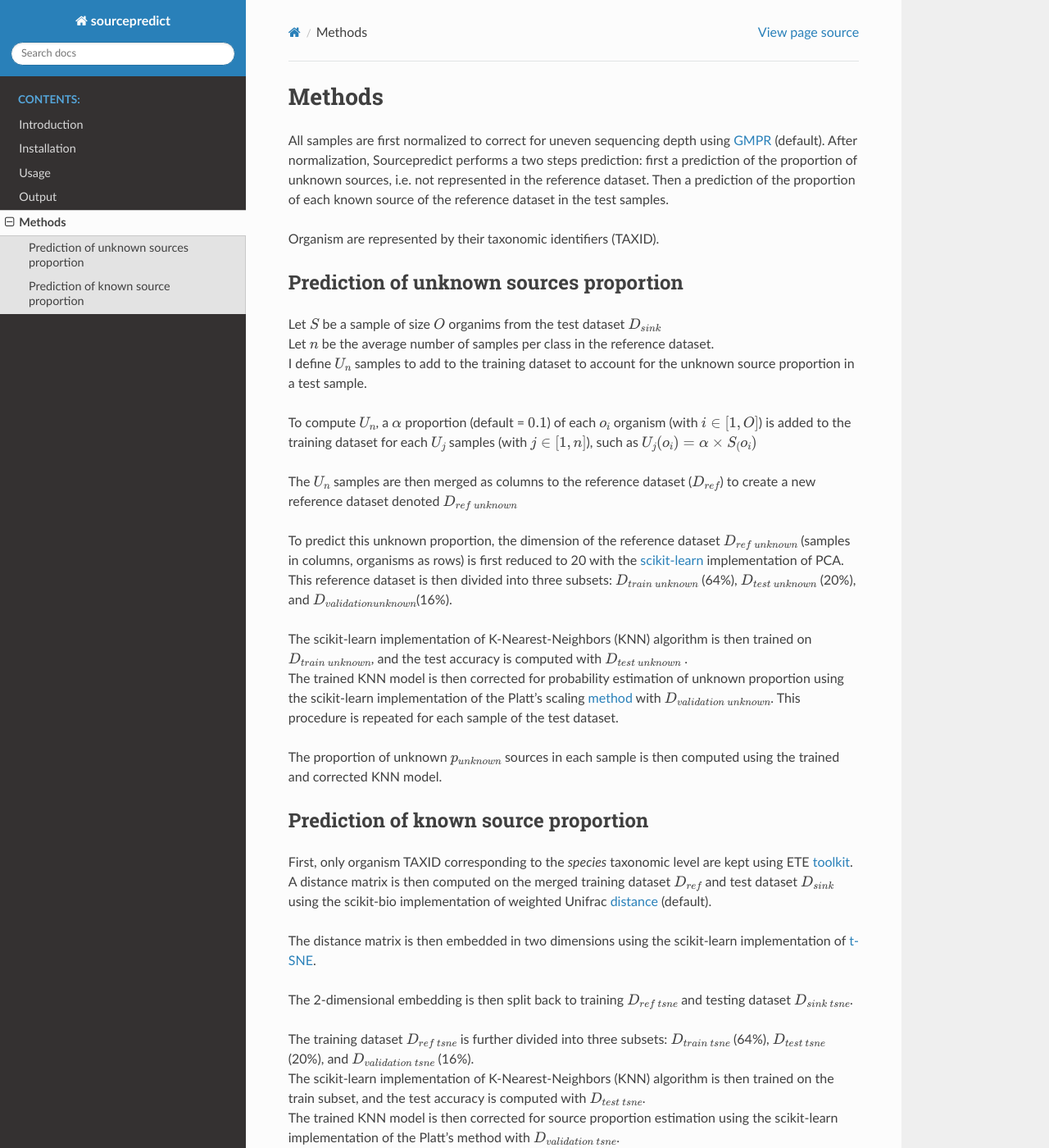
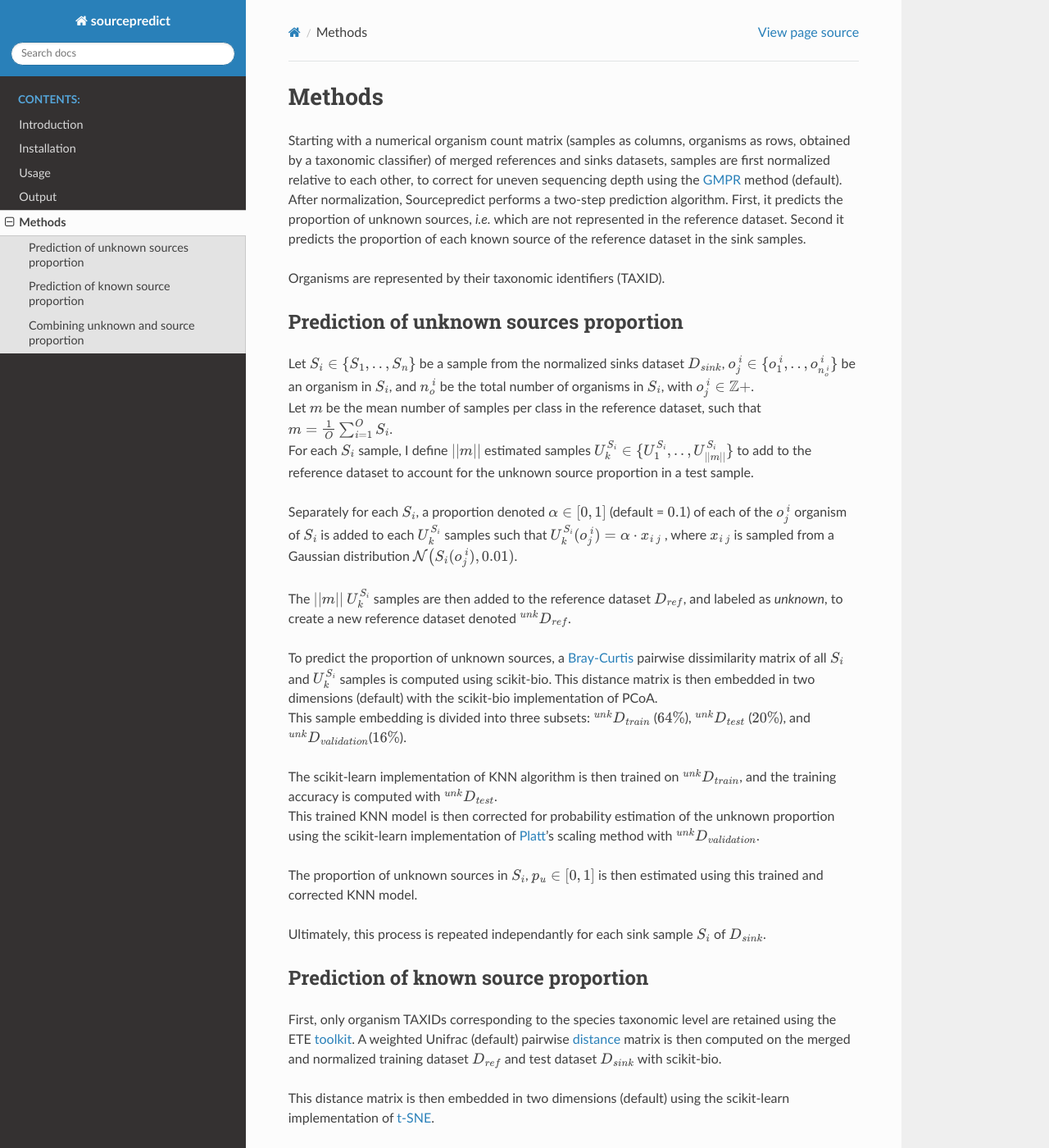
Before and after one commit to maxibor/sourcepredict, a Sphinx documentation site: the page built from docs/methods.rst, in a window 1280 px wide and 1400 px high. Shown: the whole window at 82% size. Built offline with Sphinx 7.4.7 and the Read the Docs theme 2.0.0, drawn with Linux system fonts in a browser that asks for light colours; some of the changed text lies outside the part shown.

Commit message:
update doc and bump version

```diff
--- a/docs/intro.md
+++ b/docs/intro.md
@@ -7,14 +7,14 @@ Prediction/source tracking of metagenomic samples source using machine learning
 
 ----
 
-[SourcePredict](https://github.com/maxibor/sourcepredict) is a Python package to classify and predict the source of metagenomics sample given a training set.
+SourcePredict [(github.com/maxibor/sourcepredict)](https://github.com/maxibor/sourcepredict) is a Python Conda package to classify and predict the origin of metagenomic samples, given a reference dataset of known origins, a problem also known as source tracking.
 
-The DNA shotgun sequencing of human, animal, and environmental samples opened up new doors to explore the diversity of life in these different environments, a field known as metagenomics.
-One of the goals of metagenomics is to look at the composition of a sequencing sample with tools known as taxonomic classifiers.
-These taxonomic classifiers, such as Kraken for example, will compute the taxonomic composition in Operational Taxonomic Unit (OTU), from the DNA sequencing data.
+DNA shotgun sequencing of human, animal, and environmental samples has opened up new doors to explore the diversity of life in these different environments, a field known as metagenomics.
+One aspect of metagenomics is investigating the community composition of organisms within a sequencing sample with tools known as taxonomic classifiers.
+These taxonomic classifiers, such as [Kraken](https://ccb.jhu.edu/software/kraken/), will compute the organism taxonomic composition from the DNA sequencing data.
 
-When in most cases the origin of a metagenomic sample is known, it is sometimes part of the research question to infer and/or confirm its source.
-Using samples of known sources, a training set can be established with the OTU sample composition as features, and the source of the sample as class labels.
-With this training set, a machine learning algorithm can be trained to predict the source of unlabeled samples from their OTU taxonomic composition.
-
-SourcePredict performs the classification/prediction of unlabeled samples sources from their OTU taxonomic compositions.
+In cases where the origin of a metagenomic sample, its source, is unknown, it is often part of the research question to predict and/or confirm the source.
+Using samples of known sources, a reference dataset can be established with the taxonomic composition of the samples, *i.e.* the organisms identified in the samples as features, and the sources of the samples as class labels.
+With this reference dataset, a machine learning algorithm can be trained to predict the source of unknown samples (sinks) from their taxonomic composition.
+Other tools used to perform the prediction of a sample source already exist, such as SourceTracker [sourcetracker](https://www.nature.com/articles/nmeth.1650), which employs Gibbs sampling.
+However, with Sourcepredict using a dimension reduction algorithm, followed by K-Nearest-Neighbors (KNN) classification, the interpretation of the results is made more straightforward thanks to the embedding of the samples in a human observable low dimensional space.
--- a/docs/methods.rst
+++ b/docs/methods.rst
@@ -1,84 +1,117 @@
 Methods
 =======
 
-All samples are first normalized to correct for uneven sequencing depth
-using GMPR_ (default). After normalization, Sourcepredict
-performs a two steps prediction: first a prediction of the proportion of
-unknown sources, i.e. not represented in the reference dataset. Then a
-prediction of the proportion of each known source of the reference
-dataset in the test samples.
+Starting with a numerical organism count matrix (samples as columns,
+organisms as rows, obtained by a taxonomic classifier) of merged
+references and sinks datasets, samples are first normalized relative to
+each other, to correct for uneven sequencing depth using the GMPR_ method
+(default). After normalization, Sourcepredict performs a
+two-step prediction algorithm. First, it predicts the proportion of
+unknown sources, *i.e.* which are not represented in the reference
+dataset. Second it predicts the proportion of each known source of the
+reference dataset in the sink samples.
 
-Organism are represented by their taxonomic identifiers (TAXID).
+Organisms are represented by their taxonomic identifiers (TAXID).
 
 Prediction of unknown sources proportion
 ~~~~~~~~~~~~~~~~~~~~~~~~~~~~~~~~~~~~~~~~
 
-| Let :math:`S` be a sample of size :math:`O` organims from the test
-  dataset :math:`D_{sink}`
-| Let :math:`n` be the average number of samples per class in the
-  reference dataset.
-| I define :math:`U_n` samples to add to the training dataset to account
-  for the unknown source proportion in a test sample.
+| Let :math:`S_i \in \{S_1, .., S_n\}` be a sample from the normalized
+  sinks dataset :math:`D_{sink}`,
+  :math:`o_{j}^{\ i} \in \{o_{1}^{\ i},.., o_{n_o^{\ i}}^{\ i}\}` be an
+  organism in :math:`S_i`, and :math:`n_o^{\ i}` be the total number of
+  organisms in :math:`S_i`, with :math:`o_{j}^{\ i} \in \mathbb{Z}+`.
+| Let :math:`m` be the mean number of samples per class in the reference
+  dataset, such that :math:`m = \frac{1}{O}\sum_{i=1}^{O}S_i`.
+| For each :math:`S_i` sample, I define :math:`||m||` estimated samples
+  :math:`U_k^{S_i} \in \{U_1^{S_i}, ..,U_{||m||}^{S_i}\}` to add to the
+  reference dataset to account for the unknown source proportion in a
+  test sample.
 
-To compute :math:`U_n`, a :math:`\alpha` proportion (default =
-:math:`0.1`) of each :math:`o_i` organism (with :math:`i\in[1,O]`) is
-added to the training dataset for each :math:`U_j` samples (with
-:math:`j\in[1,n]`), such as :math:`U_j(o_i) = \alpha\times S_(o_i)`
+Separately for each :math:`S_i`, a proportion denoted
+:math:`\alpha \in [0,1]` (default = :math:`0.1`) of each of the
+:math:`o_{j}^{\ i}` organism of :math:`S_i` is added to each
+:math:`U_k^{S_i}` samples such that
+:math:`U_k^{S_i}(o_j^{\ i}) = \alpha \cdot x_{i \ j}` , where
+:math:`x_{i \ j}` is sampled from a Gaussian distribution
+:math:`\mathcal{N}\big(S_i(o_j^{\ i}), 0.01)`.
 
-The :math:`U_n` samples are then merged as columns to the reference
-dataset (:math:`D_{ref}`) to create a new reference dataset denoted
-:math:`D_{ref\ unknown}`
+The :math:`||m||` :math:`U_k^{S_i}` samples are then added to the
+reference dataset :math:`D_{ref}`, and labeled as *unknown*, to create a
+new reference dataset denoted :math:`{}^{unk}D_{ref}`.
 
-| To predict this unknown proportion, the dimension of the reference
-  dataset :math:`D_{ref\ unknown}` (samples in columns, organisms as
-  rows) is first reduced to 20 with the scikit-learn_
-  implementation of PCA.
-| This reference dataset is then divided into three subsets:
-  :math:`D_{train\ unknown}` (64%), :math:`D_{test\ unknown}` (20%), and
-  :math:`D_{validation unknown}`\ (16%).
+| To predict the proportion of unknown sources, a Bray-Curtis_ pairwise dissimilarity matrix of all :math:`S_i` and
+  :math:`U_k^{S_i}` samples is computed using scikit-bio. This distance
+  matrix is then embedded in two dimensions (default) with the
+  scikit-bio implementation of PCoA.
+| This sample embedding is divided into three subsets:
+  :math:`{}^{unk}D_{train}` (:math:`64\%`), :math:`{}^{unk}D_{test}`
+  (:math:`20\%`), and :math:`{}^{unk}D_{validation}`\ (:math:`16\%`).
 
-| The scikit-learn implementation of K-Nearest-Neighbors (KNN) algorithm
-  is then trained on :math:`D_{train\ unknown}`, and the test accuracy
-  is computed with :math:`D_{test\ unknown}` .
-| The trained KNN model is then corrected for probability estimation of
-  unknown proportion using the scikit-learn implementation of the
-  Platt’s scaling method_ with :math:`D_{validation\ unknown}`.
-  This procedure is repeated for each sample of the test dataset.
+| The scikit-learn implementation of KNN algorithm is then trained on
+  :math:`{}^{unk}D_{train}`, and the training accuracy is computed with
+  :math:`{}^{unk}D_{test}`.
+| This trained KNN model is then corrected for probability estimation of
+  the unknown proportion using the scikit-learn implementation of
+  Platt_’s scaling method with :math:`{}^{unk}D_{validation}`.
 
-The proportion of unknown :math:`p_{unknown}` sources in each sample is
-then computed using the trained and corrected KNN model.
+The proportion of unknown sources in :math:`S_i`, :math:`p_u \in [0,1]`
+is then estimated using this trained and corrected KNN model.
+
+Ultimately, this process is repeated independantly for each sink sample
+:math:`S_i` of :math:`D_{sink}`.
 
 Prediction of known source proportion
 ~~~~~~~~~~~~~~~~~~~~~~~~~~~~~~~~~~~~~
 
-First, only organism TAXID corresponding to the *species* taxonomic
-level are kept using ETE toolkit_. A distance matrix is then
-computed on the merged training dataset :math:`D_{ref}` and test dataset
-:math:`D_{sink}` using the scikit-bio implementation of weighted Unifrac
-distance_ (default).
+First, only organism TAXIDs corresponding to the species taxonomic level
+are retained using the ETE toolkit_. A weighted Unifrac (default)
+pairwise distance_ matrix is then computed on the merged and
+normalized training dataset :math:`D_{ref}` and test dataset
+:math:`D_{sink}` with scikit-bio.
 
-The distance matrix is then embedded in two dimensions using the
-scikit-learn implementation of t-SNE_.
+This distance matrix is then embedded in two dimensions (default) using
+the scikit-learn implementation of t-SNE_.
 
 The 2-dimensional embedding is then split back to training
-:math:`D_{ref\ tsne}` and testing dataset :math:`D_{sink\ tsne}`.
+:math:`{}^{tsne}D_{ref}` and testing dataset :math:`{}^{tsne}D_{sink}`.
 
-| The training dataset :math:`D_{ref\ tsne}` is further divided into
-  three subsets: :math:`D_{train\ tsne}` (64%), :math:`D_{test\ tsne}`
-  (20%), and :math:`D_{validation\ tsne}` (16%).
-| The scikit-learn implementation of K-Nearest-Neighbors (KNN) algorithm
-  is then trained on the train subset, and the test accuracy is computed
-  with :math:`D_{test\ tsne}`.
-| The trained KNN model is then corrected for source proportion
-  estimation using the scikit-learn implementation of the Platt’s method
-  with :math:`D_{validation\ tsne}`.
+| The training dataset :math:`{}^{tsne}D_{ref}` is further divided into
+  three subsets: :math:`{}^{tsne}D_{train}` (:math:`64\%`),
+  :math:`{}^{tsne}D_{test}` (:math:`20\%`), and
+  :math:`{}^{tsne}D_{validation}` (:math:`16\%`).
+| The KNN algorithm is then trained on the train subset, with a five
+  (default) cross validation to look for the optimum number of
+  K-neighbors. The training accuracy is then computed with
+  :math:`{}^{tsne}D_{test}`. Finally, this second trained KNN model is
+  also corrected for source proportion estimation using the scikit-learn
+  implementation of the Platt’s method with
+  :math:`{}^{tsne}D_{validation}`.
 
-The proportion of each source :math:`p_{c}` sources in each sample is
-then computed using the trained and corrected KNN model.
+The proportion :math:`p_{c_s} \in [0,1]` of each of the :math:`n_s`
+sources :math:`c_s \in \{c_{1},\ ..,\ c_{n_s}\}` in each sample
+:math:`S_i` is then estimated using this second trained and corrected
+KNN model.
+
+Combining unknown and source proportion
+~~~~~~~~~~~~~~~~~~~~~~~~~~~~~~~~~~~~~~~
+
+Then for each sample :math:`S_i` of the test dataset :math:`D_{sink}`,
+the predicted unknown proportion :math:`p_{u}` is then combined with the
+predicted proportion :math:`p_{c_s}` for each of the :math:`n_s` sources
+:math:`c_s` of the training dataset such that
+:math:`\sum_{c_s=1}^{n_s} s_c + p_u = 1` where
+:math:`s_c = p_{c_s} \cdot p_u`.
+
+Finally, a summary table gathering the estimated sources proportions is
+returned as a ``csv`` file, as well as the t-SNE embedding sample
+coordinates.
 
 .. _GMPR: https://peerj.com/articles/4600/
+.. _Bray-Curtis: https://esajournals.onlinelibrary.wiley.com/doi/abs/10.2307/1942268
 .. _scikit-learn: https://scikit-learn.org/stable/
 .. _method: http://citeseer.ist.psu.edu/viewdoc/summary?doi=10.1.1.41.1639
 .. _toolkit: http://etetoolkit.org/
 .. _distance: https://www.ncbi.nlm.nih.gov/pubmed/17220268
 .. _t-SNE: http://www.jmlr.org/papers/v9/vandermaaten08a.html
+.. _Platt: http://citeseer.ist.psu.edu/viewdoc/summary?doi=10.1.1.41.1639
```
Also changed, not shown: README.md (+1 -1 lines), docs/usage.md (+14 -11 lines), 2 other files.
